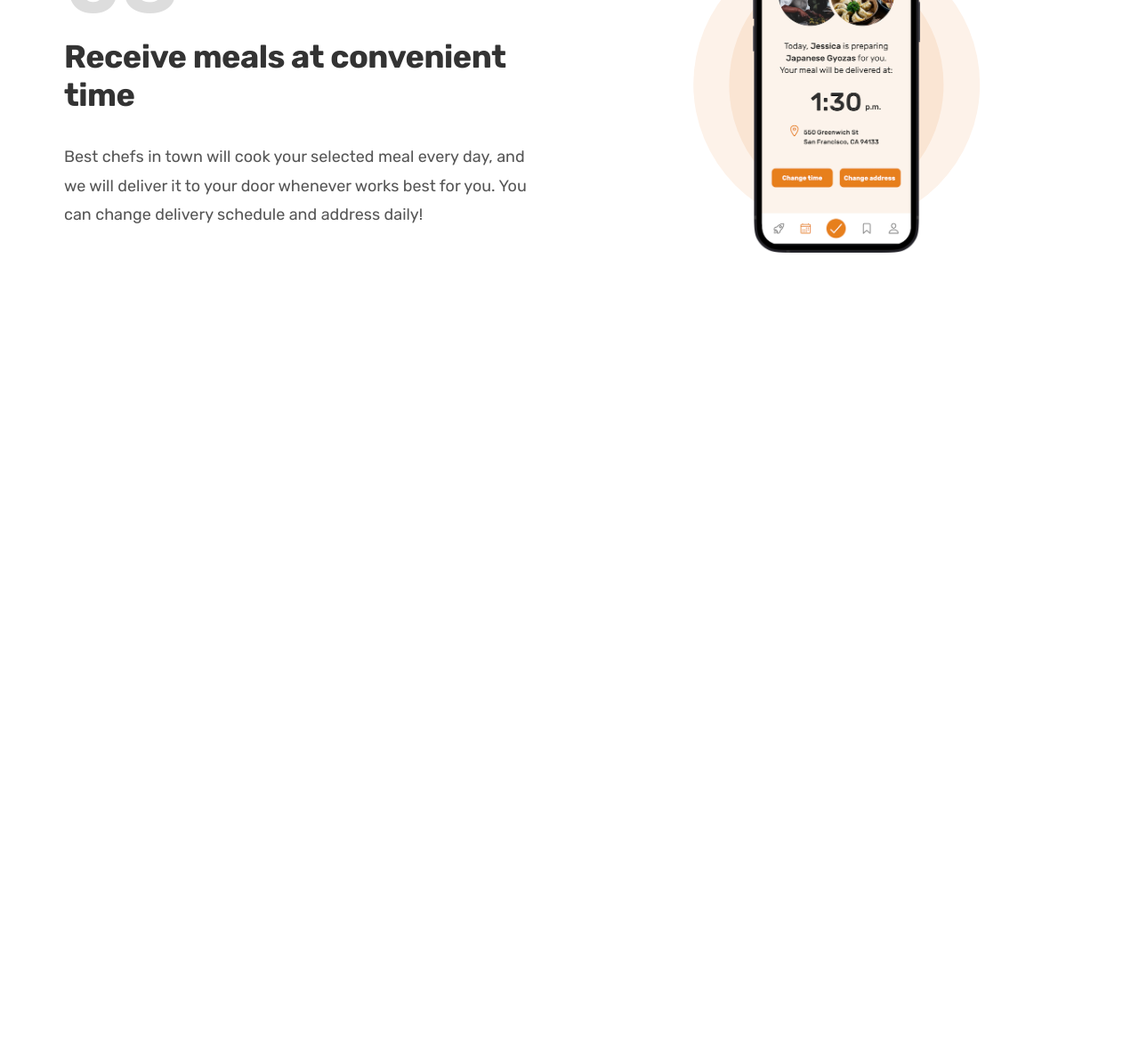
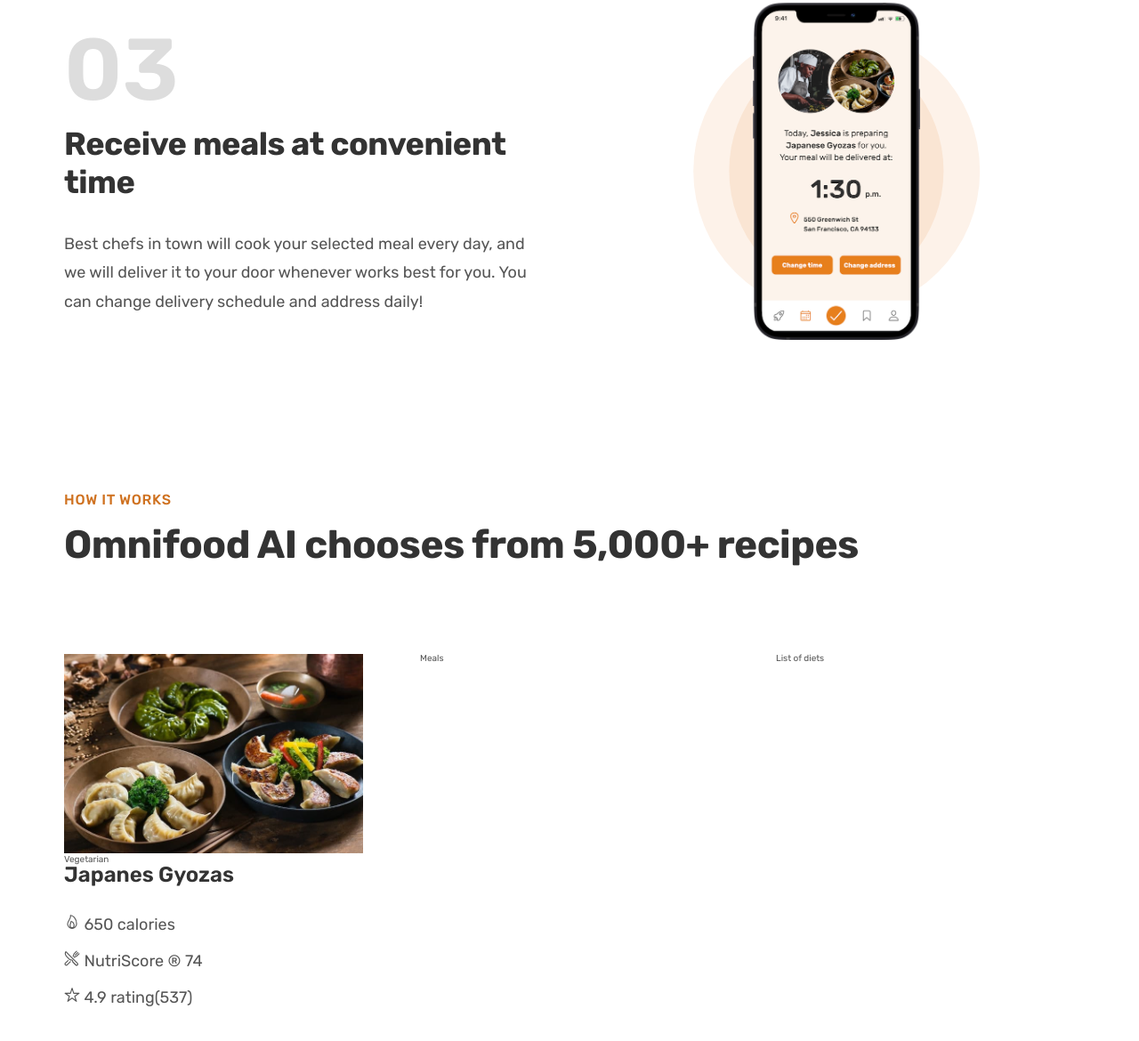
Before and after one commit to MaciejKlakGIT/html-css-starting, a plain HTML site: page 07-section/index.html in a window 1280 px wide. Shown: the part 2181-3351 px from the top of the page at 89% size. Before the commit the page ends 2551 px from the top, so only its background shows below. Drawn offline with nearby package versions, Linux system fonts and the light colour scheme.

Commit message:
115 done

```diff
--- a/07-section/css/style.css
+++ b/07-section/css/style.css
@@ -62,6 +62,7 @@
 .section-hero {
   background-color: #fdf2e9;
   padding: 4.8rem 9.6rem 0;
+  height: 90vh;
 }
 
 .hero {
@@ -203,3 +204,32 @@
 .step-img {
   width: 35%;
 }
+/*****************************/
+/* MEALS SECTION */
+/*****************************/
+
+.section-meals {
+  padding: 8.6rem 0;
+}
+
+.meal-title {
+  font-size: 2.4rem;
+  color: #333;
+  font-weight: 600;
+  margin-bottom: 3.2rem;
+}
+
+.meal-atributes {
+  list-style: none;
+  display: flex;
+  flex-direction: column;
+  gap: 2rem;
+}
+
+.meal-atribute {
+  font-size: 1.8rem;
+}
+
+.meal-img {
+  width: 100%;
+}
--- a/07-section/index.html
+++ b/07-section/index.html
@@ -12,6 +12,14 @@
     />
     <link rel="stylesheet" href="css/general.css" />
     <link rel="stylesheet" href="css/style.css" />
+    <script
+      type="module"
+      src="https://unpkg.com/ionicons@7.1.0/dist/ionicons/ionicons.esm.js"
+    ></script>
+    <script
+      nomodule
+      src="https://unpkg.com/ionicons@7.1.0/dist/ionicons/ionicons.js"
+    ></script>
 
     <title>Omnifood</title>
   </head>
@@ -24,7 +32,9 @@
           <li><a href="#" class="main-nav-link">Section 2</a></li>
           <li><a href="#" class="main-nav-link">Section 3</a></li>
           <li><a href="#" class="main-nav-link">Section 4</a></li>
-          <li><a href="#" class="main-nav-link nav-cta">Section 5</a></li>
+          <li>
+            <a href="#" class="main-nav-link nav-cta">Section 5</a>
+          </li>
         </ul>
       </nav>
     </header>
@@ -149,6 +159,43 @@
           </div>
         </div>
       </section>
+
+      <section class="section-meals">
+        <div class="container">
+          <span class="subheading">How it works</span>
+          <h2 class="heading-secondary">
+            Omnifood AI chooses from 5,000+ recipes
+          </h2>
+        </div>
+
+        <div class="container grid grid--3-cols">
+          <div class="meal">
+            <img
+              src="img/meals/meal-1.jpg"
+              class="meal-img"
+              alt="Japanes Gyozas"
+            />
+            <span class="tag">Vegetarian</span>
+            <p class="meal-title">Japanes Gyozas</p>
+            <ul class="meal-atributes">
+              <li class="meal-atribute">
+                <ion-icon name="flame-outline"></ion-icon>
+                <span>650 calories</span>
+              </li>
+              <li class="meal-atribute">
+                <ion-icon name="restaurant-outline"></ion-icon>
+                <span>NutriScore &reg; 74</span>
+              </li>
+              <li class="meal-atribute">
+                <ion-icon name="star-outline"></ion-icon>
+                <span>4.9 rating(537)</span>
+              </li>
+            </ul>
+          </div>
+          <div class="meal">Meals</div>
+          <div class="meal">List of diets</div>
+        </div>
+      </section>
     </main>
   </body>
 </html>
```
